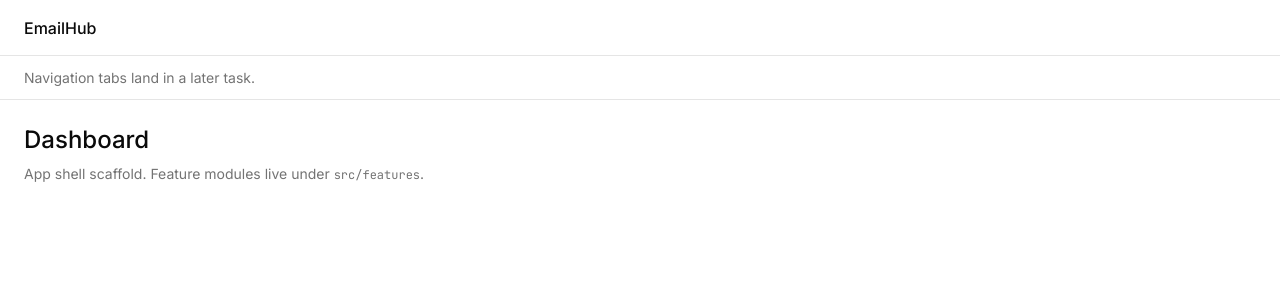
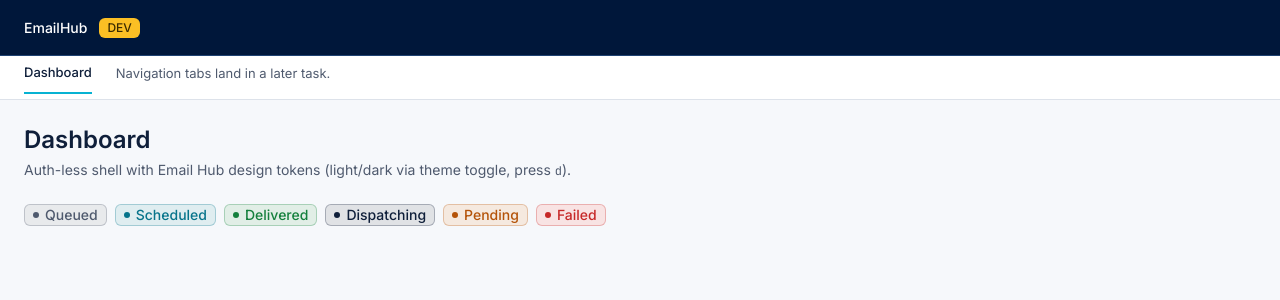
Before and after one commit to Big-Drops-MG/data-access-1, a Next.js app in the folder apps/email-hub/: page /dashboard in a window 1280 px wide. Shown: the top 300 px of the page. Built offline with nearby package versions, Linux system fonts and the light colour scheme.

Commit message:
feat(T-014): add Email Hub design tokens and auth-less shell
Co-authored-by: Cursor <cursoragent@cursor.com>

```diff
--- a/apps/email-hub/src/app/(app)/dashboard/page.tsx
+++ b/apps/email-hub/src/app/(app)/dashboard/page.tsx
@@ -1,11 +1,23 @@
+import { StatusBadge } from "@/components/app/status-badge"
+
 export default function DashboardPage() {
   return (
-    <div className="space-y-2">
-      <h1 className="text-2xl font-medium">Dashboard</h1>
-      <p className="text-sm text-muted-foreground">
-        App shell scaffold. Feature modules live under{" "}
-        <code className="font-mono text-xs">src/features</code>.
-      </p>
+    <div className="space-y-6">
+      <div className="space-y-1">
+        <h1 className="text-h2 font-semibold">Dashboard</h1>
+        <p className="text-body text-fg-muted">
+          Auth-less shell with Email Hub design tokens (light/dark via theme
+          toggle, press <kbd className="font-mono text-caption">d</kbd>).
+        </p>
+      </div>
+      <div className="flex flex-wrap gap-2">
+        <StatusBadge variant="neutral">Queued</StatusBadge>
+        <StatusBadge variant="info">Scheduled</StatusBadge>
+        <StatusBadge variant="ok">Delivered</StatusBadge>
+        <StatusBadge variant="brand">Dispatching</StatusBadge>
+        <StatusBadge variant="warn">Pending</StatusBadge>
+        <StatusBadge variant="err">Failed</StatusBadge>
+      </div>
     </div>
   )
 }
--- a/apps/email-hub/src/app/(app)/layout.tsx
+++ b/apps/email-hub/src/app/(app)/layout.tsx
@@ -4,18 +4,24 @@ export default function AppShellLayout({
   children: React.ReactNode
 }>) {
   return (
-    <div className="flex min-h-svh flex-col">
+    <div className="flex min-h-svh min-w-[1280px] flex-col bg-bg text-fg">
       <header
-        className="sticky top-0 z-40 flex h-14 items-center border-b px-6"
+        className="sticky top-0 z-10 flex h-14 items-center border-b border-topbar-line bg-topbar px-6 text-topbar-fg"
         data-testid="app-top-bar"
       >
-        <span className="font-medium">EmailHub</span>
+        <span className="text-body font-medium">EmailHub</span>
+        <span className="ml-3 rounded-sm bg-env-dev px-2 py-0.5 text-caption font-medium text-on-env-dev">
+          DEV
+        </span>
       </header>
       <nav
-        className="sticky top-14 z-30 flex h-11 items-center border-b px-6"
+        className="sticky top-14 z-10 flex h-11 items-center gap-6 border-b border-border bg-surface px-6"
         data-testid="app-tab-bar"
       >
-        <span className="text-sm text-muted-foreground">
+        <span className="border-b-2 border-accent pb-2.5 text-sm font-medium text-fg">
+          Dashboard
+        </span>
+        <span className="pb-2.5 text-sm text-fg-muted">
           Navigation tabs land in a later task.
         </span>
       </nav>
--- a/apps/email-hub/src/app/(auth)/layout.tsx
+++ b/apps/email-hub/src/app/(auth)/layout.tsx
@@ -4,7 +4,7 @@ export default function AuthLayout({
   children: React.ReactNode
 }>) {
   return (
-    <main className="flex min-h-svh items-center justify-center p-6">
+    <main className="flex min-h-svh items-center justify-center bg-bg p-6 text-fg">
       {children}
     </main>
   )
--- a/apps/email-hub/src/app/(auth)/login/page.tsx
+++ b/apps/email-hub/src/app/(auth)/login/page.tsx
@@ -1,8 +1,8 @@
 export default function LoginPage() {
   return (
     <div className="w-full max-w-sm space-y-2 text-center">
-      <h1 className="text-xl font-medium">Sign in</h1>
-      <p className="text-sm text-muted-foreground">
+      <h1 className="text-h1 font-bold tracking-tight">Sign in</h1>
+      <p className="text-body-lg text-fg-muted">
         Login scaffold. Google SSO lands here in a later task.
       </p>
     </div>
--- a/apps/email-hub/src/app/(public)/layout.tsx
+++ b/apps/email-hub/src/app/(public)/layout.tsx
@@ -4,7 +4,7 @@ export default function PublicLayout({
   children: React.ReactNode
 }>) {
   return (
-    <main className="flex min-h-svh items-center justify-center p-6">
+    <main className="flex min-h-svh items-center justify-center bg-bg p-6 text-fg">
       {children}
     </main>
   )
--- a/apps/email-hub/src/app/layout.tsx
+++ b/apps/email-hub/src/app/layout.tsx
@@ -4,11 +4,16 @@ import "@workspace/ui/globals.css"
 import { ThemeProvider } from "@/components/theme-provider"
 import { cn } from "@workspace/ui/lib/utils"
 
-const inter = Inter({ subsets: ["latin"], variable: "--font-sans" })
+const inter = Inter({
+  subsets: ["latin"],
+  variable: "--font-inter",
+  weight: ["400", "500", "600", "700"],
+})
 
 const jetbrainsMono = JetBrains_Mono({
   subsets: ["latin"],
-  variable: "--font-mono",
+  variable: "--font-jetbrains-mono",
+  weight: ["400", "500", "600"],
 })
 
 export default function RootLayout({
@@ -21,10 +26,9 @@ export default function RootLayout({
       lang="en"
       suppressHydrationWarning
       className={cn(
-        "antialiased",
-        jetbrainsMono.variable,
-        "font-sans",
-        inter.variable
+        "font-sans antialiased",
+        inter.variable,
+        jetbrainsMono.variable
       )}
     >
       <body>
--- /dev/null
+++ b/apps/email-hub/src/components/app/status-badge.tsx
@@ -0,0 +1,35 @@
+import { cn } from "@workspace/ui/lib/utils"
+
+const variants = {
+  neutral: "text-fg-muted",
+  info: "text-info",
+  ok: "text-ok",
+  warn: "text-warn",
+  err: "text-err",
+  brand: "text-fg",
+} as const
+
+type StatusBadgeProps = {
+  variant: keyof typeof variants
+  children: React.ReactNode
+  className?: string
+}
+
+export function StatusBadge({
+  variant,
+  children,
+  className,
+}: StatusBadgeProps) {
+  return (
+    <span
+      className={cn(
+        "status-badge inline-flex h-[22px] items-center gap-1.5 rounded-sm border px-2 text-caption font-medium whitespace-nowrap",
+        variants[variant],
+        className
+      )}
+    >
+      <span className="size-1.5 rounded-full bg-current" aria-hidden />
+      <span>{children}</span>
+    </span>
+  )
+}
--- /dev/null
+++ b/apps/email-hub/src/lib/tokens.ts
@@ -0,0 +1,8 @@
+export const token = (name: string) =>
+  getComputedStyle(document.documentElement)
+    .getPropertyValue(`--${name}`)
+    .trim()
+
+export const chartSeries = ["chart-1", "chart-2", "chart-3"] as const
+
+export const brand = { navy: "#00173a", cyan: "#07b2d2" } as const
--- a/packages/ui/src/styles/globals.css
+++ b/packages/ui/src/styles/globals.css
@@ -7,123 +7,336 @@
 @source "../../../components/**/*.{ts,tsx}";
 @source "../**/*.{ts,tsx}";
 
-@theme inline {
-  --font-heading: var(--font-sans);
-  --color-sidebar-ring: var(--sidebar-ring);
-  --color-sidebar-border: var(--sidebar-border);
-  --color-sidebar-accent-foreground: var(--sidebar-accent-foreground);
-  --color-sidebar-accent: var(--sidebar-accent);
-  --color-sidebar-primary-foreground: var(--sidebar-primary-foreground);
-  --color-sidebar-primary: var(--sidebar-primary);
-  --color-sidebar-foreground: var(--sidebar-foreground);
-  --color-sidebar: var(--sidebar);
-  --color-chart-5: var(--chart-5);
-  --color-chart-4: var(--chart-4);
-  --color-chart-3: var(--chart-3);
-  --color-chart-2: var(--chart-2);
-  --color-chart-1: var(--chart-1);
-  --color-ring: var(--ring);
-  --color-input: var(--input);
-  --color-border: var(--border);
-  --color-destructive: var(--destructive);
-  --color-accent-foreground: var(--accent-foreground);
-  --color-accent: var(--accent);
-  --color-muted-foreground: var(--muted-foreground);
-  --color-muted: var(--muted);
-  --color-secondary-foreground: var(--secondary-foreground);
-  --color-secondary: var(--secondary);
-  --color-primary-foreground: var(--primary-foreground);
-  --color-primary: var(--primary);
-  --color-popover-foreground: var(--popover-foreground);
-  --color-popover: var(--popover);
-  --color-card-foreground: var(--card-foreground);
-  --color-card: var(--card);
-  --color-foreground: var(--foreground);
-  --color-background: var(--background);
-  --radius-sm: calc(var(--radius) * 0.6);
-  --radius-md: calc(var(--radius) * 0.8);
-  --radius-lg: var(--radius);
-  --radius-xl: calc(var(--radius) * 1.4);
-  --radius-2xl: calc(var(--radius) * 1.8);
-  --radius-3xl: calc(var(--radius) * 2.2);
-  --radius-4xl: calc(var(--radius) * 2.6);
-  --font-sans: var(--font-sans);
+/* ---------- Raw scales (never used directly in components) ---------- */
+:root {
+  --navy-50: #eef3fa;
+  --navy-100: #d9e4f2;
+  --navy-200: #b4c8e3;
+  --navy-300: #84a1c9;
+  --navy-400: #5679a8;
+  --navy-500: #355a8b;
+  --navy-600: #1f4272;
+  --navy-700: #102f59;
+  --navy-800: #07224a;
+  --navy-900: #00173a;
+  --navy-950: #000d22;
+
+  --cyan-50: #e6f9fc;
+  --cyan-100: #c2f1f8;
+  --cyan-200: #8fe4f1;
+  --cyan-300: #52d3e6;
+  --cyan-400: #25c2dd;
+  --cyan-500: #07b2d2;
+  --cyan-600: #0592ae;
+  --cyan-700: #07748b;
+  --cyan-800: #0b5d70;
+  --cyan-900: #0c4c5c;
+  --cyan-950: #08323d;
+
+  --slate-50: #f6f8fb;
+  --slate-100: #eef2f7;
+  --slate-200: #dde2ea;
+  --slate-300: #c3cbd8;
+  --slate-400: #98a3b5;
+  --slate-500: #6b778c;
+  --slate-600: #4f5a6e;
+  --slate-700: #3a4558;
+  --slate-800: #252e3e;
+  --slate-900: #151c2a;
+  --slate-950: #0b111c;
 }
 
+/* ---------- Semantic tokens: light ---------- */
 :root {
-  --background: oklch(1 0 0);
-  --foreground: oklch(0.145 0 0);
-  --card: oklch(1 0 0);
-  --card-foreground: oklch(0.145 0 0);
-  --popover: oklch(1 0 0);
-  --popover-foreground: oklch(0.145 0 0);
-  --primary: oklch(0.205 0 0);
-  --primary-foreground: oklch(0.985 0 0);
-  --secondary: oklch(0.97 0 0);
-  --secondary-foreground: oklch(0.205 0 0);
-  --muted: oklch(0.97 0 0);
-  --muted-foreground: oklch(0.556 0 0);
-  --accent: oklch(0.97 0 0);
-  --accent-foreground: oklch(0.205 0 0);
-  --destructive: oklch(0.577 0.245 27.325);
-  --border: oklch(0.922 0 0);
-  --input: oklch(0.922 0 0);
-  --ring: oklch(0.708 0 0);
-  --chart-1: oklch(0.87 0 0);
-  --chart-2: oklch(0.556 0 0);
-  --chart-3: oklch(0.439 0 0);
-  --chart-4: oklch(0.371 0 0);
-  --chart-5: oklch(0.269 0 0);
-  --radius: 0.625rem;
-  --sidebar: oklch(0.985 0 0);
-  --sidebar-foreground: oklch(0.145 0 0);
-  --sidebar-primary: oklch(0.205 0 0);
-  --sidebar-primary-foreground: oklch(0.985 0 0);
-  --sidebar-accent: oklch(0.97 0 0);
-  --sidebar-accent-foreground: oklch(0.205 0 0);
-  --sidebar-border: oklch(0.922 0 0);
-  --sidebar-ring: oklch(0.708 0 0);
+  --bg: #f6f8fb;
+  --surface: #ffffff;
+  --surface-2: #eef2f7;
+  --border: #dde2ea;
+  --border-strong: #c3cbd8;
+
+  --fg: #0f1f3a;
+  --fg-muted: #4f5a6e;
+  --fg-subtle: #5f6b80;
+
+  --primary: #00173a;
+  --primary-hover: #102f59;
+  --on-primary: #ffffff;
+
+  --accent: #07b2d2;
+  --link: #07748b;
+  --ring: rgb(7 178 210 / 0.38);
+
+  --ok: #15803d;
+  --warn: #b45309;
+  --err: #c62828;
+  --info: #07748b;
+  --on-danger: #ffffff;
+
+  --topbar: #00173a;
+  --topbar-fg: #ffffff;
+  --topbar-muted: #b4c8e3;
+  --topbar-line: #1f4272;
+
+  --env-dev: #fbbf24;
+  --on-env-dev: #3a2a00;
+
+  --chart-1: #0592ae;
+  --chart-2: #3b5bdb;
+  --chart-3: #c2662b;
+  --chart-4: #5679a8;
+  --chart-5: #6b778c;
+
+  --shadow-rgb: 0 23 58;
+  --scrim: rgb(0 13 34 / 0.45);
+
+  --sidebar: var(--surface);
+  --sidebar-foreground: var(--fg);
+  --sidebar-primary: var(--primary);
+  --sidebar-primary-foreground: var(--on-primary);
+  --sidebar-accent: var(--surface-2);
+  --sidebar-accent-foreground: var(--fg);
+  --sidebar-border: var(--border);
+  --sidebar-ring: var(--ring);
 }
 
+/* ---------- Semantic tokens: dark ---------- */
 .dark {
-  --background: oklch(0.145 0 0);
-  --foreground: oklch(0.985 0 0);
-  --card: oklch(0.205 0 0);
-  --card-foreground: oklch(0.985 0 0);
-  --popover: oklch(0.205 0 0);
-  --popover-foreground: oklch(0.985 0 0);
-  --primary: oklch(0.922 0 0);
-  --primary-foreground: oklch(0.205 0 0);
-  --secondary: oklch(0.269 0 0);
-  --secondary-foreground: oklch(0.985 0 0);
-  --muted: oklch(0.269 0 0);
-  --muted-foreground: oklch(0.708 0 0);
-  --accent: oklch(0.269 0 0);
-  --accent-foreground: oklch(0.985 0 0);
-  --destructive: oklch(0.704 0.191 22.216);
-  --border: oklch(1 0 0 / 10%);
-  --input: oklch(1 0 0 / 15%);
-  --ring: oklch(0.556 0 0);
-  --chart-1: oklch(0.87 0 0);
-  --chart-2: oklch(0.556 0 0);
-  --chart-3: oklch(0.439 0 0);
-  --chart-4: oklch(0.371 0 0);
-  --chart-5: oklch(0.269 0 0);
-  --sidebar: oklch(0.205 0 0);
-  --sidebar-foreground: oklch(0.985 0 0);
-  --sidebar-primary: oklch(0.488 0.243 264.376);
-  --sidebar-primary-foreground: oklch(0.985 0 0);
-  --sidebar-accent: oklch(0.269 0 0);
-  --sidebar-accent-foreground: oklch(0.985 0 0);
-  --sidebar-border: oklch(1 0 0 / 10%);
-  --sidebar-ring: oklch(0.556 0 0);
+  --bg: #040f22;
+  --surface: #0a1a33;
+  --surface-2: #10223f;
+  --border: #1f3252;
+  --border-strong: #2c4468;
+
+  --fg: #e8eef7;
+  --fg-muted: #9aaac1;
+  --fg-subtle: #7f91ad;
+
+  --primary: #07b2d2;
+  --primary-hover: #25c2dd;
+  --on-primary: #00173a;
+
+  --accent: #07b2d2;
+  --link: #52d3e6;
+  --ring: rgb(7 178 210 / 0.45);
+
+  --ok: #4ade80;
+  --warn: #fbbf24;
+  --err: #f87171;
+  --info: #52d3e6;
+  --on-danger: #2a0707;
+
+  --topbar: #000d22;
+  --topbar-fg: #e8eef7;
+  --topbar-muted: #84a1c9;
+  --topbar-line: #1f3252;
+
+  --chart-1: #0b9fbc;
+  --chart-2: #7a6ff0;
+  --chart-3: #d0743a;
+  --chart-4: #84a1c9;
+  --chart-5: #7f91ad;
+
+  --shadow-rgb: 0 0 0;
+  --scrim: rgb(0 0 0 / 0.6);
+
+  --sidebar: var(--surface);
+  --sidebar-foreground: var(--fg);
+  --sidebar-primary: var(--primary);
+  --sidebar-primary-foreground: var(--on-primary);
+  --sidebar-accent: var(--surface-2);
+  --sidebar-accent-foreground: var(--fg);
+  --sidebar-border: var(--border);
+  --sidebar-ring: var(--ring);
+
+  color-scheme: dark;
 }
 
+/* ---------- shadcn/ui variable mapping ---------- */
+:root,
+.dark {
+  --background: var(--bg);
+  --foreground: var(--fg);
+  --card: var(--surface);
+  --card-foreground: var(--fg);
+  --popover: var(--surface);
+  --popover-foreground: var(--fg);
+  --primary-foreground: var(--on-primary);
+  --secondary: var(--surface-2);
+  --secondary-foreground: var(--fg);
+  --muted: var(--surface-2);
+  --muted-foreground: var(--fg-muted);
+  --accent-foreground: var(--fg);
+  --destructive: var(--err);
+  --destructive-foreground: var(--on-danger);
+  --input: var(--border-strong);
+  --radius: 8px;
+}
+
+/* ---------- Tailwind theme ---------- */
+@theme inline {
+  --color-bg: var(--bg);
+  --color-surface: var(--surface);
+  --color-surface-2: var(--surface-2);
+  --color-border: var(--border);
+  --color-border-strong: var(--border-strong);
+  --color-fg: var(--fg);
+  --color-fg-muted: var(--fg-muted);
+  --color-fg-subtle: var(--fg-subtle);
+  --color-primary: var(--primary);
+  --color-primary-hover: var(--primary-hover);
+  --color-on-primary: var(--on-primary);
+  --color-accent: var(--accent);
+  --color-link: var(--link);
+  --color-ring: var(--ring);
+  --color-ok: var(--ok);
+  --color-warn: var(--warn);
+  --color-err: var(--err);
+  --color-info: var(--info);
+  --color-on-danger: var(--on-danger);
+  --color-topbar: var(--topbar);
+  --color-topbar-fg: var(--topbar-fg);
+  --color-topbar-muted: var(--topbar-muted);
+  --color-topbar-line: var(--topbar-line);
+  --color-env-dev: var(--env-dev);
+  --color-on-env-dev: var(--on-env-dev);
+  --color-chart-1: var(--chart-1);
+  --color-chart-2: var(--chart-2);
+  --color-chart-3: var(--chart-3);
+  --color-chart-4: var(--chart-4);
+  --color-chart-5: var(--chart-5);
+  --color-scrim: var(--scrim);
+
+  --color-background: var(--background);
+  --color-foreground: var(--foreground);
+  --color-card: var(--card);
+  --color-card-foreground: var(--card-foreground);
+  --color-popover: var(--popover);
+  --color-popover-foreground: var(--popover-foreground);
+  --color-primary-foreground: var(--primary-foreground);
+  --color-secondary: var(--secondary);
+  --color-secondary-foreground: var(--secondary-foreground);
+  --color-muted: var(--muted);
+  --color-muted-foreground: var(--muted-foreground);
+  --color-accent-foreground: var(--accent-foreground);
+  --color-destructive: var(--destructive);
+  --color-destructive-foreground: var(--destructive-foreground);
+  --color-input: var(--input);
+
+  --color-sidebar: var(--sidebar);
+  --color-sidebar-foreground: var(--sidebar-foreground);
+  --color-sidebar-primary: var(--sidebar-primary);
+  --color-sidebar-primary-foreground: var(--sidebar-primary-foreground);
+  --color-sidebar-accent: var(--sidebar-accent);
+  --color-sidebar-accent-foreground: var(--sidebar-accent-foreground);
+  --color-sidebar-border: var(--sidebar-border);
+  --color-sidebar-ring: var(--sidebar-ring);
+
+  --color-navy-50: #eef3fa;
+  --color-navy-100: #d9e4f2;
+  --color-navy-200: #b4c8e3;
+  --color-navy-300: #84a1c9;
+  --color-navy-400: #5679a8;
+  --color-navy-500: #355a8b;
+  --color-navy-600: #1f4272;
+  --color-navy-700: #102f59;
+  --color-navy-800: #07224a;
+  --color-navy-900: #00173a;
+  --color-navy-950: #000d22;
+  --color-cyan-50: #e6f9fc;
+  --color-cyan-100: #c2f1f8;
+  --color-cyan-200: #8fe4f1;
+  --color-cyan-300: #52d3e6;
+  --color-cyan-400: #25c2dd;
+  --color-cyan-500: #07b2d2;
+  --color-cyan-600: #0592ae;
+  --color-cyan-700: #07748b;
+  --color-cyan-800: #0b5d70;
+  --color-cyan-900: #0c4c5c;
+  --color-cyan-950: #08323d;
+  --color-slate-50: #f6f8fb;
+  --color-slate-100: #eef2f7;
+  --color-slate-200: #dde2ea;
+  --color-slate-300: #c3cbd8;
+  --color-slate-400: #98a3b5;
+  --color-slate-500: #6b778c;
+  --color-slate-600: #4f5a6e;
+  --color-slate-700: #3a4558;
+  --color-slate-800: #252e3e;
+  --color-slate-900: #151c2a;
+  --color-slate-950: #0b111c;
+
+  --font-sans:
+    var(--font-inter), ui-sans-serif, system-ui, -apple-system, "Segoe UI",
+    Arial, sans-serif;
+  --font-mono:
+    var(--font-jetbrains-mono), ui-monospace, SFMono-Regular, Menlo, Consolas,
+    monospace;
+  --font-heading: var(--font-sans);
+
+  --text-display: 36px;
+  --text-display--line-height: 40px;
+  --text-h1: 30px;
+  --text-h1--line-height: 36px;
+  --text-h2: 24px;
+  --text-h2--line-height: 32px;
+  --text-h3: 20px;
+  --text-h3--line-height: 28px;
+  --text-h4: 16px;
+  --text-h4--line-height: 24px;
+  --text-body-lg: 16px;
+  --text-body-lg--line-height: 24px;
+  --text-body: 14px;
+  --text-body--line-height: 20px;
+  --text-sm: 13px;
+  --text-sm--line-height: 20px;
+  --text-caption: 12px;
+  --text-caption--line-height: 16px;
+
+  --radius-xs: 4px;
+  --radius-sm: 6px;
+  --radius-md: 8px;
+  --radius-lg: 12px;
+  --radius-xl: 12px;
+  --radius-2xl: 16px;
+  --radius-3xl: 20px;
+  --radius-4xl: 24px;
+  --radius-full: 999px;
+
+  --shadow-xs: 0 1px 2px rgb(var(--shadow-rgb) / 0.06);
+  --shadow-sm:
+    0 1px 3px rgb(var(--shadow-rgb) / 0.1),
+    0 1px 2px rgb(var(--shadow-rgb) / 0.06);
+  --shadow-md: 0 4px 12px rgb(var(--shadow-rgb) / 0.12);
+  --shadow-lg: 0 10px 30px rgb(var(--shadow-rgb) / 0.18);
+}
+
+/* ---------- Base ---------- */
 @layer base {
   * {
     @apply border-border outline-ring/50;
   }
+
+  html {
+    font-family: var(--font-sans);
+  }
+
   body {
-    @apply bg-background text-foreground;
+    background: var(--bg);
+    color: var(--fg);
+    font-size: 14px;
+    line-height: 20px;
+    -webkit-font-smoothing: antialiased;
+  }
+
+  :focus-visible {
+    outline: none;
+    box-shadow: 0 0 0 3px var(--ring);
   }
 }
+
+@layer components {
+  .status-badge {
+    background: color-mix(in srgb, currentColor 13%, var(--surface));
+    border-color: color-mix(in srgb, currentColor 28%, transparent);
+  }
+}
```
Also changed, not shown: 1 other file (tests, documents, lock files or other folders).
